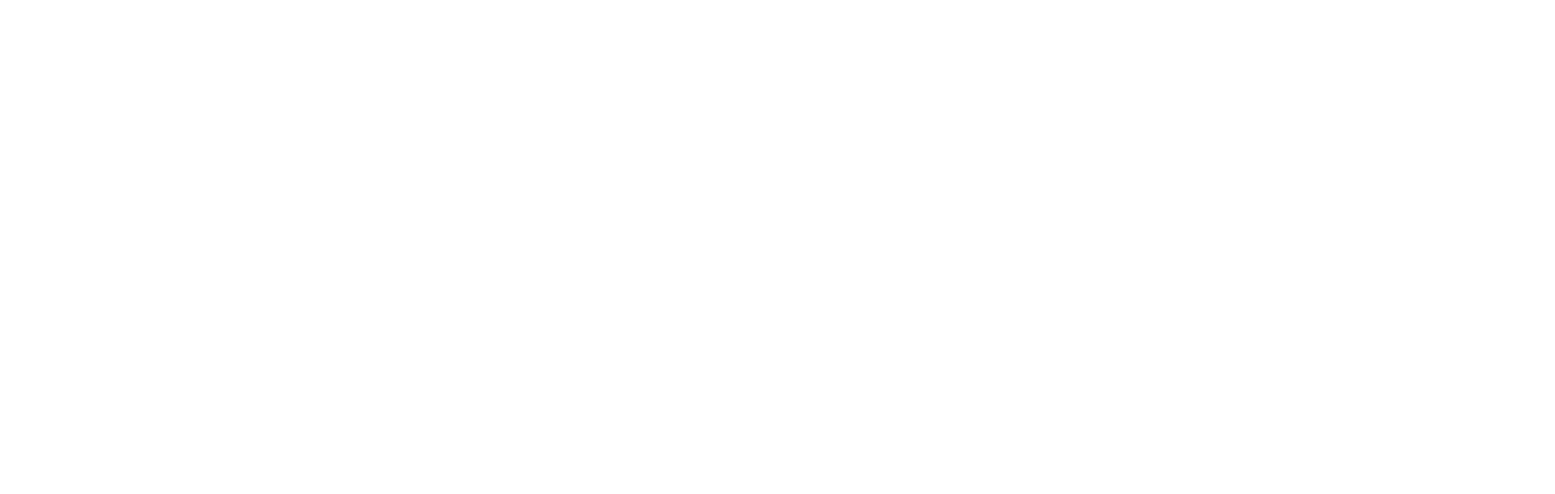
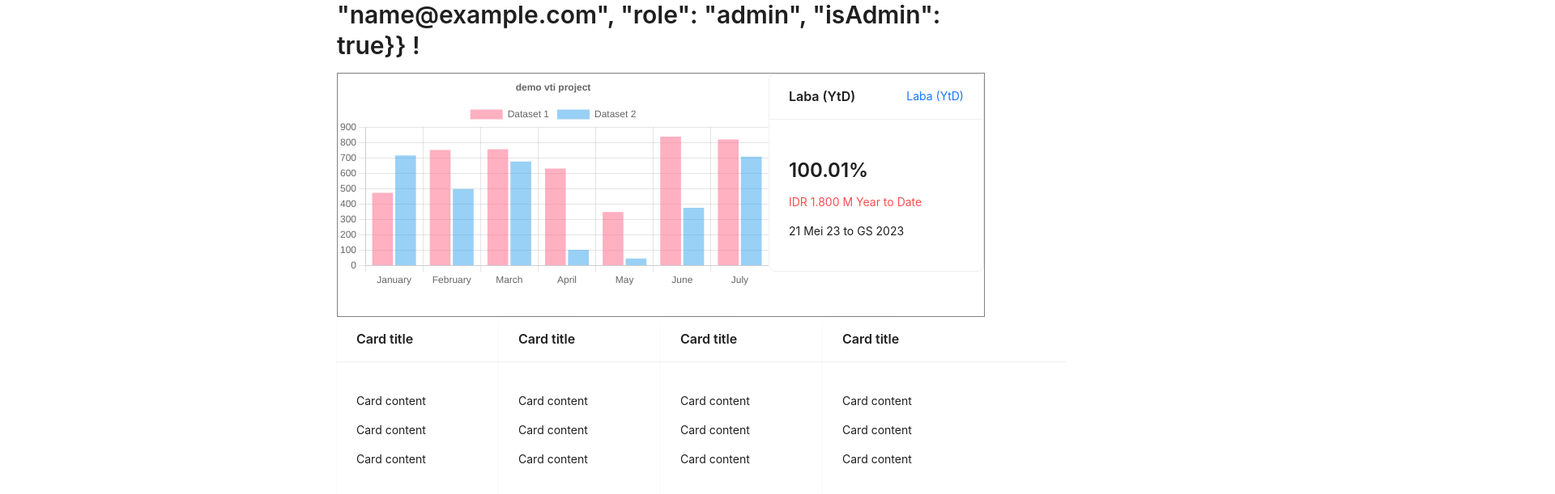
Before and after one commit to vuvantienhd96/projectvti, a React (Vite) app: page / in a window 1280 px wide. Shown: the part 1537-2148 px from the top of the page at 81% size, 1920 px wide, since content can reach past the window. Before the commit the page ends 800 px from the top, so only its background shows below. Built offline with nearby package versions, Linux system fonts and the light colour scheme; no server answers; sample sign-in values are in the browser's storage.

Commit message:
add template dashboar

```diff
--- a/package.json
+++ b/package.json
@@ -13,14 +13,17 @@
     "@reduxjs/toolkit": "^1.9.5",
     "antd": "^5.8.4",
     "axios": "^1.4.0",
+    "chart.js": "^4.4.0",
     "firebase": "^10.3.1",
     "localforage": "^1.10.0",
     "match-sorter": "^6.3.1",
     "react": "^18.2.0",
+    "react-chartjs-2": "^5.2.0",
     "react-dom": "^18.2.0",
     "react-redux": "^8.1.2",
     "react-router-dom": "^6.15.0",
-    "sort-by": "^1.2.0"
+    "sort-by": "^1.2.0",
+    "faker": "5.5.3"
   },
   "devDependencies": {
     "@types/react": "^18.2.15",
--- /dev/null
+++ b/src/chart/Chart.jsx
@@ -0,0 +1,56 @@
+import React from 'react';
+import {
+  Chart as ChartJS,
+  CategoryScale,
+  LinearScale,
+  BarElement,
+  Title,
+  Tooltip,
+  Legend,
+} from 'chart.js';
+import { Bar } from 'react-chartjs-2';
+import faker from 'faker';
+
+ChartJS.register(
+    CategoryScale,
+    LinearScale,
+    BarElement,
+    Title,
+    Tooltip,
+    Legend
+  );
+
+  export const options = {
+    responsive: true,
+    plugins: {
+      legend: {
+        position: 'top',
+      },
+      title: {
+        display: true,
+        text: 'demo vti project',
+      },
+    },
+  };
+
+  const labels = ['January', 'February', 'March', 'April', 'May', 'June', 'July'];
+
+  export const data = {
+    labels,
+    datasets: [
+      {
+        label: 'Dataset 1',
+        data: labels.map(() => faker.datatype.number({ min: 0, max: 1000 })),
+        backgroundColor: 'rgba(255, 99, 132, 0.5)',
+      },
+      {
+        label: 'Dataset 2',
+        data: labels.map(() => faker.datatype.number({ min: 0, max: 1000 })),
+        backgroundColor: 'rgba(53, 162, 235, 0.5)',
+      },
+    ],
+  };
+
+  export default function chart() {
+    return <Bar options={options} data={data} />;
+  }
--- a/src/routes/index.jsx
+++ b/src/routes/index.jsx
@@ -1,14 +1,37 @@
+import { Card, Space, Typography } from 'antd';
+import { Col, Row } from 'antd';
+import Slice from '../slide/Silde';
+
+import Chart from './../chart/Chart';
+
+const { Text, Link, Title } = Typography;
+
 export default function Index() {
-    return (
-      <p id="zero-state">
-        This is a demo for React Router.
-        Lorem isump................. this is home page
-        <br />
-        Check out{" "}
-        <a href="https://reactrouter.com">
-          the docs at reactrouter.com
-        </a>
-        .
-      </p>
-    );
-  }
+  const user = localStorage.getItem('user');
+  return (
+    <>
+      <Text type="success">Welcome back</Text>
+      <Title level={2}>{user ? `${user} !` : ''}</Title>
+
+      <Row style={{ border: '1px solid gray' }}>
+        <Col span={16}>
+          <section style={{ height: '300px' }}>
+            <Chart />
+          </section>
+        </Col>
+        <Col span={8}>
+          <section style={{ height: '300px' }}>
+            <Card title="Laba (YtD)" extra={<a href="https://vtireactjs.web.app/">Laba (YtD)</a>}>
+              <Text type="danger"><Title level={3}>100.01%</Title></Text>
+              <Text type="danger">IDR 1.800 M Year to Date</Text>
+              <p>21 Mei 23 to GS 2023</p>
+            </Card>
+          </section>
+        </Col>
+      </Row>
+
+
+        <Slice />
+    </>
+  );
+}
--- a/src/routes/root.jsx
+++ b/src/routes/root.jsx
@@ -84,9 +84,9 @@
             <button type="submit">New</button>
           </Form>
         </div>
-        <div className="data-res">
+        {/* <div className="data-res">
           <h5>{user ? `Xin chao ${user} !` : ''}</h5>
-        </div>
+        </div> */}
         <div className="data-res">
           <h4 style={{ color: 'blue' }}>
             <NavLink to={`data`}>
--- /dev/null
+++ b/src/slide/Silde.jsx
@@ -0,0 +1,45 @@
+import React from 'react';
+import { Card,Col, Row } from 'antd';
+const contentStyle = {
+    height: '300px',
+    color: '#fff',
+    lineHeight: '1px',
+    textAlign: 'center',
+    background: '#364d79',
+    width: '150px'
+};
+const Slice = () => (
+    <Row>
+        <Col span={6}>
+            <Card title="Card title" bordered={false} style={{ width: 300 }}>
+                <p>Card content</p>
+                <p>Card content</p>
+                <p>Card content</p>
+            </Card>
+        </Col>
+        <Col span={6}>
+            <Card title="Card title" bordered={false} style={{ width: 300 }}>
+                <p>Card content</p>
+                <p>Card content</p>
+                <p>Card content</p>
+            </Card>
+        </Col>
+        <Col span={6}>
+            <Card title="Card title" bordered={false} style={{ width: 300 }}>
+                <p>Card content</p>
+                <p>Card content</p>
+                <p>Card content</p>
+            </Card>
+        </Col>
+        <Col span={6}>
+            <Card title="Card title" bordered={false} style={{ width: 300 }}>
+                <p>Card content</p>
+                <p>Card content</p>
+                <p>Card content</p>
+            </Card>
+        </Col>
+
+
+    </Row>
+);
+export default Slice;
```
Also changed, not shown: 1 other file (tests, documents, lock files or other folders).
